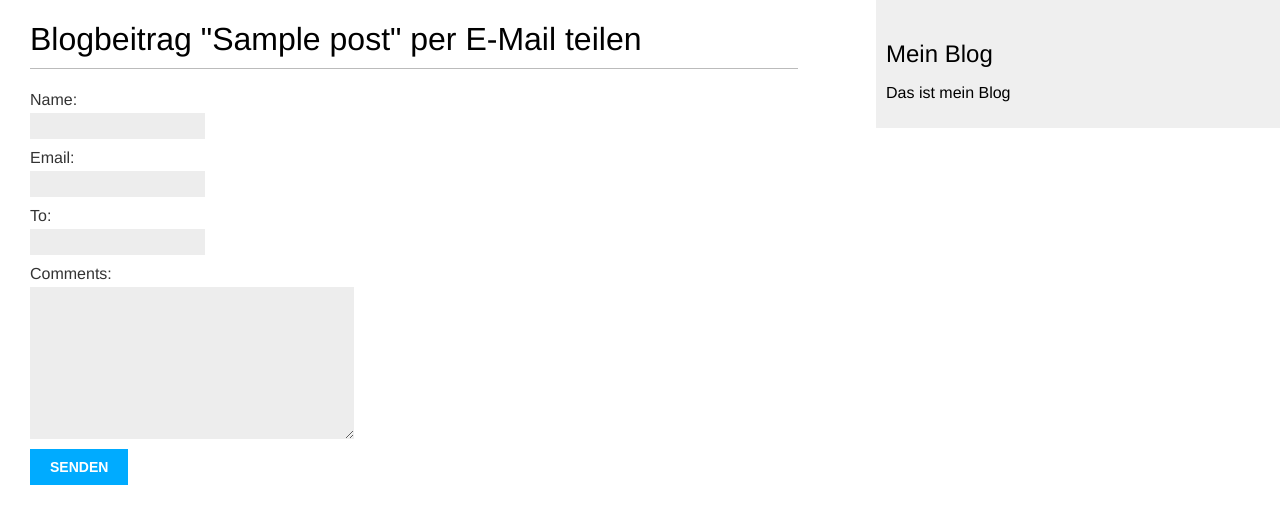
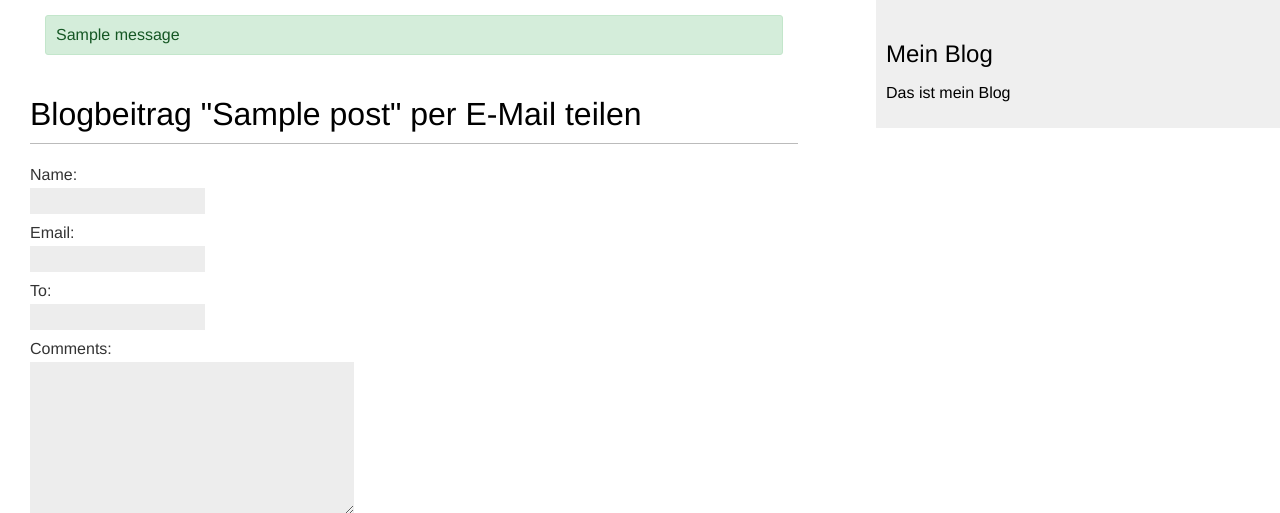
Before and after one commit to Sajonara/py_blog_test, a Django app: page /blog/1/share/ in a window 1280 px wide. Shown: the top 513 px of the page. Run offline with Django 5.2, Linux system fonts and the light colour scheme; tables that the repository leaves empty hold one stand-in row (values such as "Sample post"); one stand-in notice (Sample message) is shown.

Commit message:
implemented django messages for sending email proposals

```diff
--- a/mysite/blog/static/css/blog.css
+++ b/mysite/blog/static/css/blog.css
@@ -101,3 +101,29 @@ input[type=submit] {
     font-size: 12px;
     color: #666;
 }
+
+/* Styling für Django Messages */
+.messages {
+    list-style: none;
+    padding: 15px;
+    margin: 0 0 20px 0;
+    border-radius: 5px;
+}
+
+.messages li {
+    padding: 10px;
+    margin-bottom: 5px;
+    border-radius: 3px;
+}
+
+.messages .success {
+    background-color: #d4edda;
+    color: #155724;
+    border: 1px solid #c3e6cb;
+}
+
+.messages .error {
+    background-color: #f8d7da;
+    color: #721c24;
+    border: 1px solid #f5c6cb;
+}
--- a/mysite/blog/templates/blog/base.html
+++ b/mysite/blog/templates/blog/base.html
@@ -9,6 +9,15 @@
     </head>
     <body>
         <div id="content">
+            {% if messages %}
+                <ul class="messages">
+                    {% for message in messages %}
+                        <li{% if message.tags %} class="{{ message.tags }}"{% endif %}>
+                            {{ message }}
+                        </li>
+                    {% endfor %}
+                </ul>
+            {% endif %}
             {% block content %}
             {% endblock %}
         </div>
--- a/mysite/blog/templates/blog/post/share.html
+++ b/mysite/blog/templates/blog/post/share.html
@@ -3,17 +3,10 @@
 {% block title %}Blogbeitrag teilen{% endblock %}
 
 {% block content %}
-    {% if sent %}
-    <h1>E-Mail gesendet!</h1>
-    <p>
-        "{{ post.title }}" wurde erfolgreich versendet an {{ form.cleaned_data.to }}.
-    </p>
-    {% else %}
     <h1>Blogbeitrag "{{ post.title }}" per E-Mail teilen</h1>
     <form method="POST">
         {{ form.as_p }}
         {% csrf_token %}
         <input type="submit" value="Senden">
     </form>
-    {% endif %}
 {% endblock %}
--- a/mysite/blog/views.py
+++ b/mysite/blog/views.py
@@ -5,6 +5,7 @@ from django.http import Http404
 from .models import Post
 from django.views.decorators.http import require_POST
 from django.views.generic import ListView
+from django.contrib import messages
 from .forms import EmailPostForm, CommentForm
 from django.core.mail import send_mail
 
@@ -91,7 +92,6 @@ def post_detail(request, year, month, day, post):
 def post_share(request, post_id):
     # retrieve post by id
     post = get_object_or_404(Post, id=post_id, status=Post.Status.PUBLISHED)
-    sent = False
 
     if request.method == 'POST':
         # form was submitted
@@ -117,14 +117,14 @@ def post_share(request, post_id):
                 from_email=None,
                 recipient_list=[cd['to']]
             )
-            sent = True
+            messages.success(request, f'"{post.title}" wurde erfolgreich an {cd["to"]} gesendet.')
             return redirect(post.get_absolute_url())
     else:
         form = EmailPostForm()
     return render(
         request,
         'blog/post/share.html',
-        {'post': post, 'form': form, 'sent': sent}
+        {'post': post, 'form': form}
     )
 
 @require_POST
```
